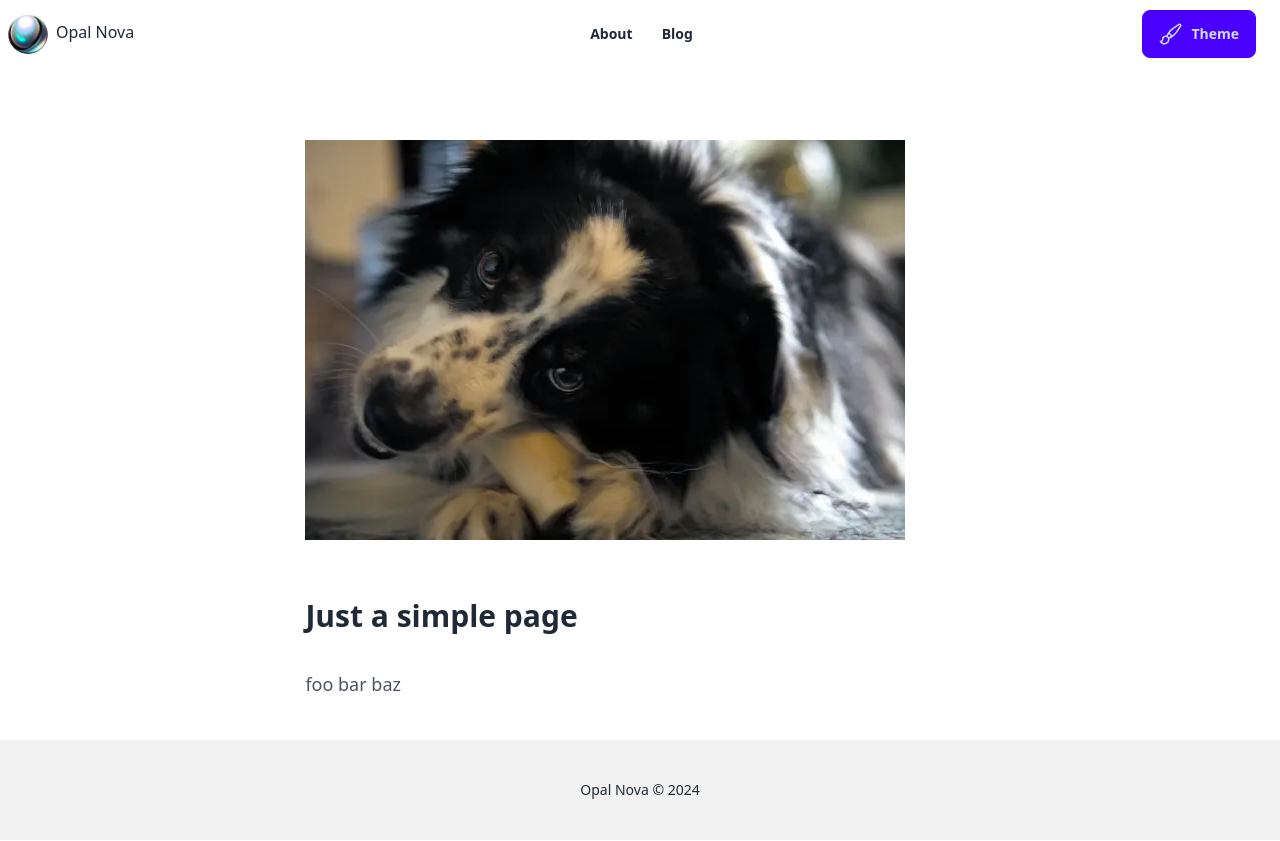
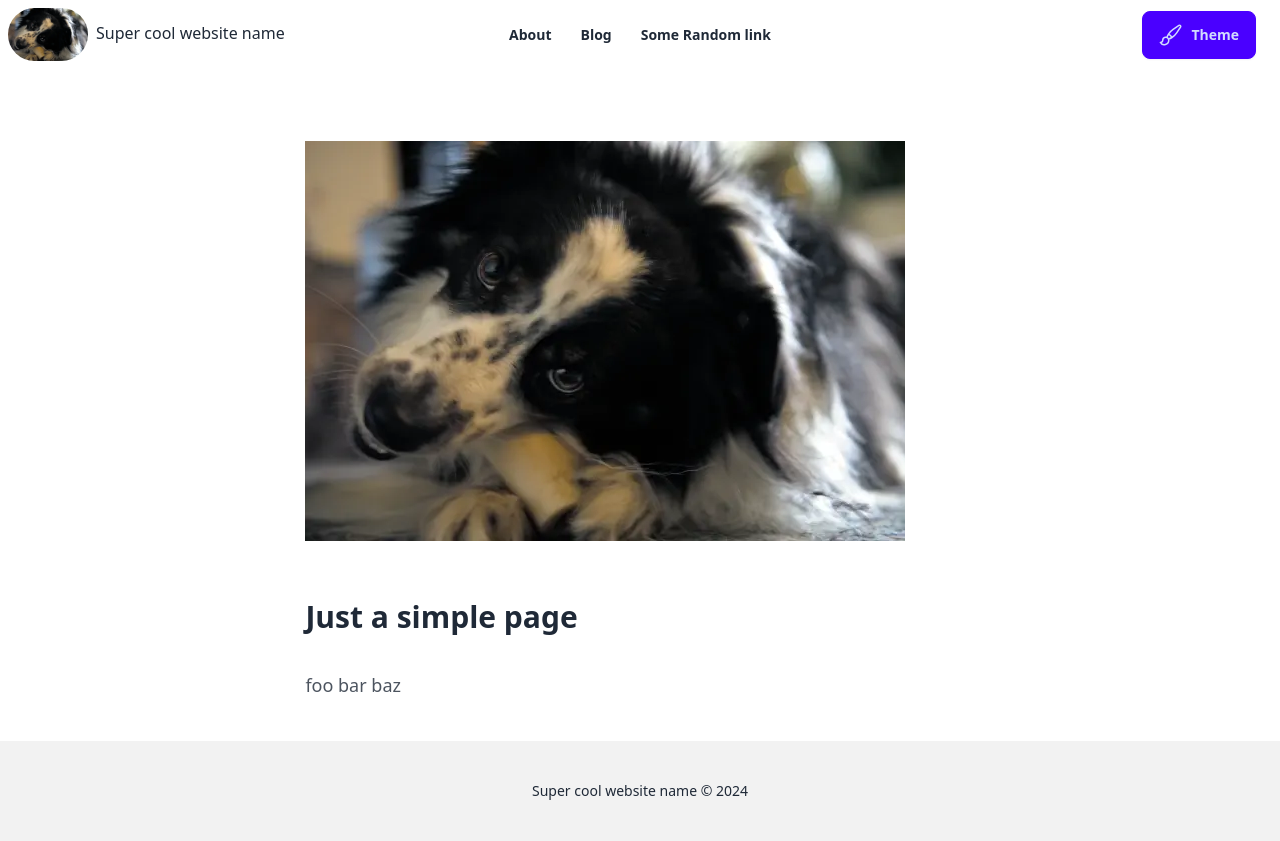
Before and after one commit to opal-nova/opal-nova.github.io, a plain HTML site: page about.html in a window 1280 px wide. Drawn offline with Linux system fonts and the light colour scheme.

Commit message:
deploy: 572beb5866e993596a9ea831d9136995f6daa3a8

```diff
--- a/about.html
+++ b/about.html
@@ -5,7 +5,7 @@
     <meta http-equiv="x-ua-compatible" content="ie=edge">
     <meta name="viewport" content="width=device-width, initial-scale=1">
     <meta name="description" content="This is an about page">
-    <title>About | Opal Nova</title>
+    <title>About | Super cool website name</title>
     <link rel="preload" type="text/css" as="style" href="/assets/app.css">
     <link rel="stylesheet" type="text/css" href="/assets/app.css">
     <script rel="preload" type="text/javascript" src="/assets/app.js" as="script"></script>
@@ -42,16 +42,18 @@
 </li>
 
 
+<li><a href='http://google.com'>Some Random link</a></li>
+
           </ul>
         </div>
         <a href="/" class="-m-1.5 p-1.5">
           <span class="sr-only"></span>
-          <img class="w-10 rounded-full mr-2 inline" src="/assets/images/opalnova.png" alt=""><span class="hidden lg:inline">Opal Nova</span>
+          <img class="w-20 rounded-full mr-2 inline" src="/assets/images/dog.webp" alt=""><span class="hidden lg:inline">Super cool website name</span>
         </a>
       </div>
 
       <div class="navbar-center flex lg:hidden text-center">
-Opal Nova
+Super cool website name
       </div>
 
       <div class="navbar-center hidden lg:flex">
@@ -66,6 +68,8 @@ Opal Nova
   </ul>
 </li>
 
+
+<li><a class='font-bold' href='http://google.com'>Some Random link</a></li>
 
         </ul>
       </div>
@@ -206,7 +210,7 @@ foo bar baz</p>
     </div>
     <footer class="footer footer-center p-10 bg-base-200 text-base-content">
       <aside>
-        <p>Opal Nova © 2024  </p>
+        <p>Super cool website name © 2024  </p>
       </aside>
     </footer>
   </body>
```
Also changed, not shown: blog.html (+8 -4 lines), index.html (+8 -4 lines), posts/2024/03-05-good-for-ya-music.html (+8 -4 lines), tags.html (+8 -4 lines), tags/music.html (+8 -4 lines), assets/app.css, assets/images/opalnova.png (deleted), opalnova.png (deleted), 1 other file.
